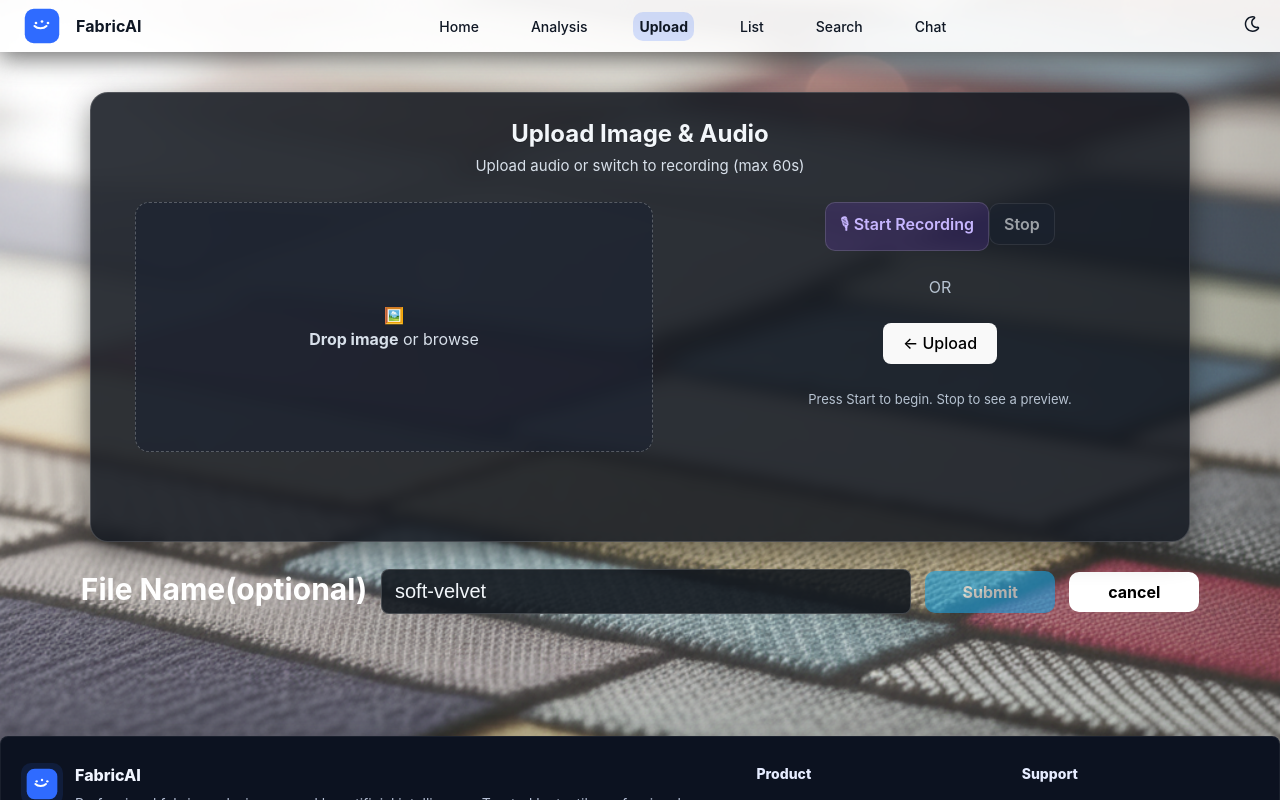
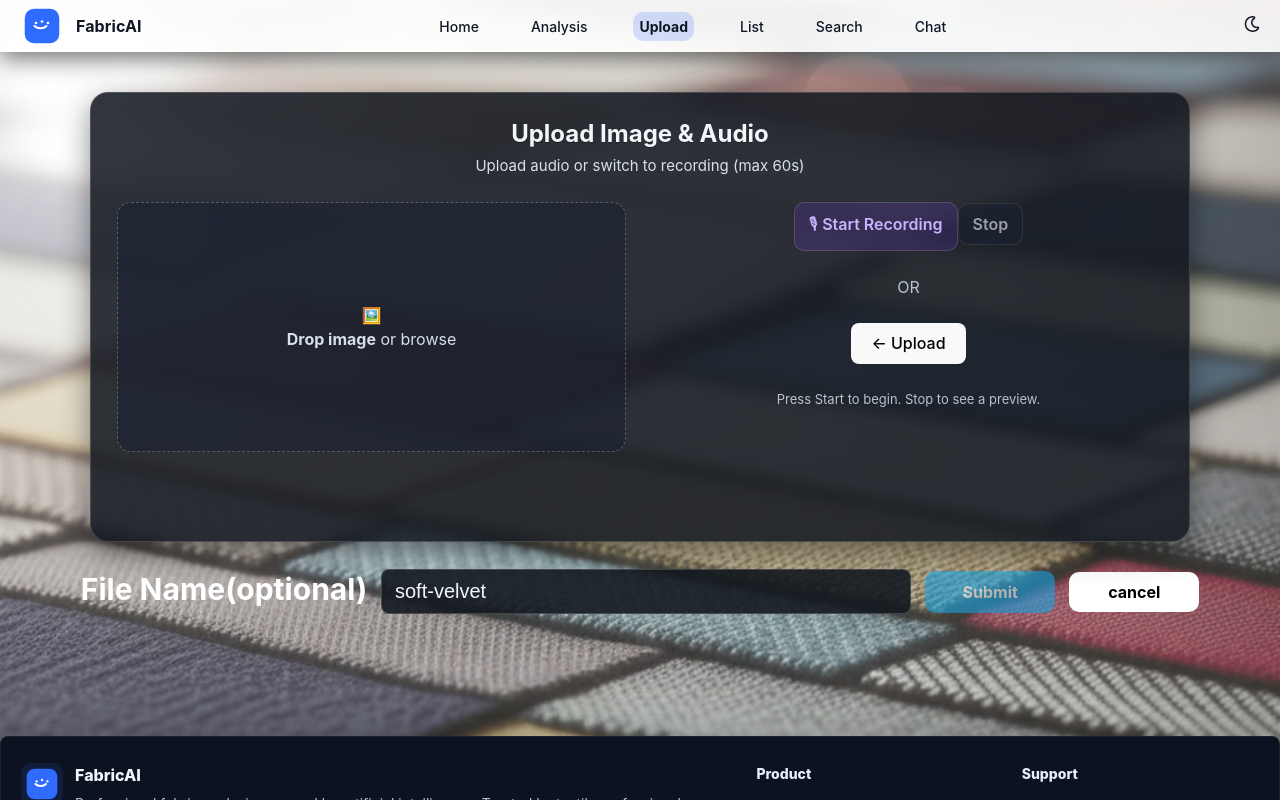
Before and after one commit to recursivezero/tz-fabric, a React (Vite) app in the folder frontend/: page /upload in a window 1280 px wide. Shown: the top 800 px of the page. Built offline with nearby package versions, Linux system fonts and the light colour scheme; no server answers.

Commit message:
css changes

```diff
--- a/frontend/src/styles/ImageDescription.css
+++ b/frontend/src/styles/ImageDescription.css
@@ -23,7 +23,7 @@
   margin-bottom: 5px;
 }
 
-.grid {
+.home-container .grid {
   display: grid;
   grid-template-columns: 1.0fr 1.0fr;
   gap: 28px;
@@ -144,7 +144,7 @@
   margin-bottom: 5px;
 }
 
-.grid {
+.home-container .grid {
   display: grid;
   grid-template-columns: 1.0fr 1.0fr;
   gap: 28px;
```
